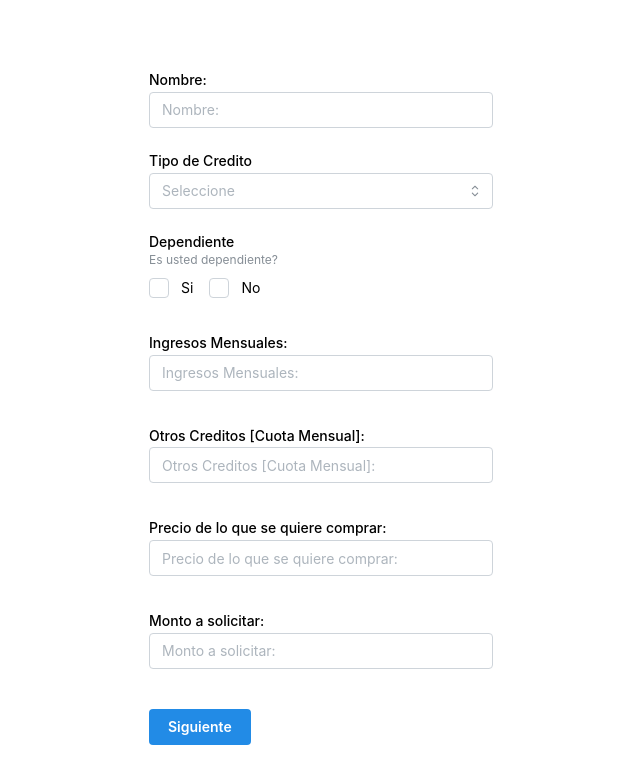
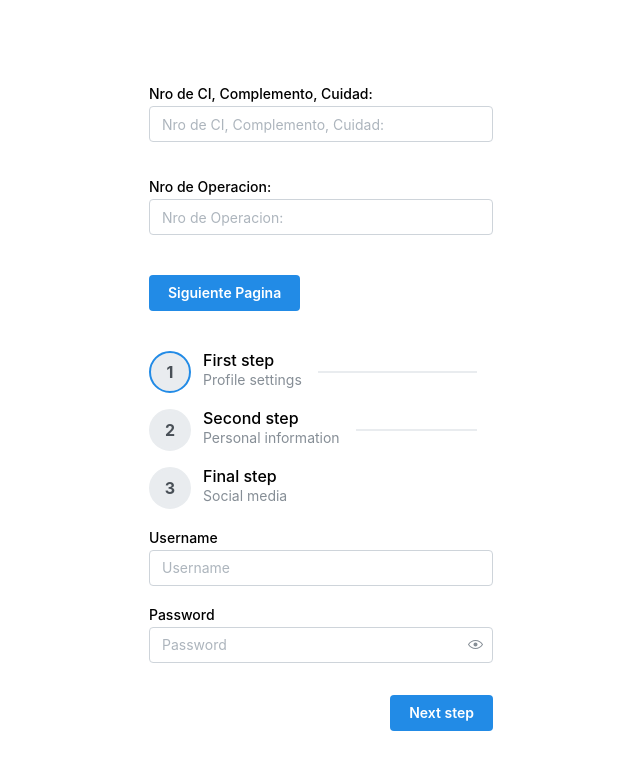
Before and after one commit to Alex-Flores-Dev/bun-project, a React (Create React App) app: page /seguimiento in a window 1280 px wide. Shown: the top 784 px of the page, without its empty margins (319-959 px from the left). Built offline with nearby package versions, Linux system fonts and the light colour scheme.

Commit message:
thrird part

```diff
--- a/package.json
+++ b/package.json
@@ -5,6 +5,7 @@
   "private": true,
   "dependencies": {
     "@mantine/core": "^7.1.2",
+    "@mantine/dates": "^7.1.3",
     "@mantine/form": "^7.1.2",
     "@mantine/hooks": "^7.1.2",
     "@mui/icons-material": "^5.14.13",
--- a/src/common/App.js
+++ b/src/common/App.js
@@ -1,36 +1,27 @@
 import './App.css';
 import '@mantine/core/styles.css';
-import { MantineProvider, createTheme, rem } from '@mantine/core';
+import { MantineProvider } from '@mantine/core';
 import FormOne from '../form1/Form1';
 import FormTwo from '../form1/Form2';
 import { Route, BrowserRouter as Router, Routes } from 'react-router-dom';
 import FormThree from '../form1/Form3';
+import FormFour from '../form1/Form4';
+import FormFive from '../form1/Form5';
 
-const theme = createTheme({
-  shadows: {
-    md: '1px 1px 3px rgba(0, 0, 0, .25)',
-    xl: '5px 5px 3px rgba(0, 0, 0, .25)',
-  },
-
-  headings: {
-    fontFamily: 'Roboto, sans-serif',
-    sizes: {
-      h1: { fontSize: rem(36) },
-    },
-  },
-});
 
 
 
 function App() {
   return (
-    <MantineProvider theme={theme}>
+    <MantineProvider >
       <div>
         <Router>
           <Routes>
             <Route element={<FormOne/>} exact path="/"/>
             <Route element={<FormTwo/>} exact path="/plan-de-pagos"/>
             <Route element={<FormThree/>} exact path="/agendar-reunion"/>
+            <Route element={<FormFour/>} exact path="/seguimiento"/>
+            <Route element={<FormFive/>} exact path="/seguimiento-cliente"/>
             <Route path="/*" element={<FormOne to="/" />} />
           </Routes>
         </Router>
--- /dev/null
+++ b/src/common/Card.jsx
@@ -0,0 +1,31 @@
+import { Card, Image, Text, Badge, Button, Group } from '@mantine/core';
+
+export default function CardInfo() {
+  return (
+    <Card shadow="sm" padding="lg" radius="md" withBorder>
+      <Card.Section>
+        <Image
+          src="https://images.unsplash.com/photo-1527004013197-933c4bb611b3?ixid=MnwxMjA3fDB8MHxwaG90by1wYWdlfHx8fGVufDB8fHx8&ixlib=rb-1.2.1&auto=format&fit=crop&w=720&q=80"
+          height={160}
+          alt="Norway"
+        />
+      </Card.Section>
+
+      <Group justify="space-between" mt="md" mb="xs">
+        <Text fw={500}>Norway Fjord Adventures</Text>
+        <Badge color="pink" variant="light">
+          On Sale
+        </Badge>
+      </Group>
+
+      <Text size="sm" c="dimmed">
+        With Fjord Tours you can explore more of the magical fjord landscapes with tours and
+        activities on and around the fjords of Norway
+      </Text>
+
+      <Button variant="light" color="blue" fullWidth mt="md" radius="md">
+        Book classic tour now
+      </Button>
+    </Card>
+  );
+}
--- /dev/null
+++ b/src/common/FormSteps.jsx
@@ -0,0 +1,96 @@
+import { useState } from 'react';
+import { Stepper, Button, Group, TextInput, PasswordInput, Code } from '@mantine/core';
+import { useForm } from '@mantine/form';
+
+export default function FormSteps() {
+  const [active, setActive] = useState(0);
+
+  const form = useForm({
+    initialValues: {
+      username: '',
+      password: '',
+      name: '',
+      email: '',
+      website: '',
+      github: '',
+    },
+
+    validate: (values) => {
+      if (active === 0) {
+        return {
+          username:
+            values.username.trim().length < 6
+              ? 'Username must include at least 6 characters'
+              : null,
+          password:
+            values.password.length < 6 ? 'Password must include at least 6 characters' : null,
+        };
+      }
+
+      if (active === 1) {
+        return {
+          name: values.name.trim().length < 2 ? 'Name must include at least 2 characters' : null,
+          email: /^\S+@\S+$/.test(values.email) ? null : 'Invalid email',
+        };
+      }
+
+      return {};
+    },
+  });
+
+  const nextStep = () =>
+    setActive((current) => {
+      if (form.validate().hasErrors) {
+        return current;
+      }
+      return current < 3 ? current + 1 : current;
+    });
+
+  const prevStep = () => setActive((current) => (current > 0 ? current - 1 : current));
+
+  return (
+    <>
+      <Stepper active={active}>
+        <Stepper.Step label="First step" description="Profile settings">
+          <TextInput label="Username" placeholder="Username" {...form.getInputProps('username')} />
+          <PasswordInput
+            mt="md"
+            label="Password"
+            placeholder="Password"
+            {...form.getInputProps('password')}
+          />
+        </Stepper.Step>
+
+        <Stepper.Step label="Second step" description="Personal information">
+          <TextInput label="Name" placeholder="Name" {...form.getInputProps('name')} />
+          <TextInput mt="md" label="Email" placeholder="Email" {...form.getInputProps('email')} />
+        </Stepper.Step>
+
+        <Stepper.Step label="Final step" description="Social media">
+          <TextInput label="Website" placeholder="Website" {...form.getInputProps('website')} />
+          <TextInput
+            mt="md"
+            label="GitHub"
+            placeholder="GitHub"
+            {...form.getInputProps('github')}
+          />
+        </Stepper.Step>
+        <Stepper.Completed>
+          Completed! Form values:
+          <Code block mt="xl">
+            {JSON.stringify(form.values, null, 2)}
+          </Code>
+        </Stepper.Completed>
+      </Stepper>
+
+      <Group justify="flex-end" mt="xl">
+        {active !== 0 && (
+          <Button variant="default" onClick={prevStep}>
+            Back
+          </Button>
+        )}
+        {active !== 3 && <Button onClick={nextStep}>Next step</Button>}
+      </Group>
+    </>
+  );
+}
--- a/src/common/InputForm.jsx
+++ b/src/common/InputForm.jsx
@@ -1,5 +1,4 @@
 import { TextInput } from '@mantine/core';
-import classes from './Form1.module.css';
 
 function InputForm(props) {
   return (
@@ -7,7 +6,6 @@ function InputForm(props) {
     placeholder={props.name}
     label={props.name}
     mt="xl"
-    classNames={classes}
   />
   );
 }
--- /dev/null
+++ b/src/common/ListOfResults.jsx
@@ -0,0 +1,31 @@
+import { List, ThemeIcon } from '@mantine/core';
+import { IconCircleCheck, IconCircleDashed } from '@tabler/icons-react';
+
+export default function ListOfResults() {
+  return (
+    <List
+      spacing="xs"
+      size="sm"
+      center
+      icon={
+        <ThemeIcon color="teal" size={24} radius="xl">
+          <IconCircleCheck size="1rem" />
+        </ThemeIcon>
+      }
+    >
+      <List.Item>Clone or download repository from GitHub</List.Item>
+      <List.Item>Install dependencies with yarn</List.Item>
+      <List.Item>To start development server run npm start command</List.Item>
+      <List.Item>Run tests to make sure your changes do not break the build</List.Item>
+      <List.Item
+        icon={
+          <ThemeIcon color="blue" size={24} radius="xl">
+            <IconCircleDashed size="1rem" />
+          </ThemeIcon>
+        }
+      >
+        Submit a pull request once you are done
+      </List.Item>
+    </List>
+  );
+}
--- a/src/form1/Form3.jsx
+++ b/src/form1/Form3.jsx
@@ -1,10 +1,12 @@
 import { Text,Button } from '@mantine/core';
 import ComboBox from '../common/ComboBox';
+import { useNavigate } from 'react-router-dom';
 
 function FormThree() {
     const redirectToGoogle = () => {
         window.open('https://calendly.com/', '_blank').focus();
       };
+      const navigate = useNavigate();
     return (
         <div className='main'>
             <div className='main-form'>
@@ -12,6 +14,7 @@ function FormThree() {
                 <ComboBox/>
                 <ComboBox/>
                 <Button variant="filled" onClick={redirectToGoogle}>Agendar Reunion</Button>
+                <Button variant="filled" onClick={()=>navigate('/seguimiento')}>Siguiente Pagina</Button>
             </div>
         </div>
      );
--- /dev/null
+++ b/src/form1/Form4.jsx
@@ -0,0 +1,20 @@
+import FormSteps from '../common/FormSteps';
+import InputForm from '../common/InputForm';
+import { useNavigate } from 'react-router-dom';
+import { Button } from '@mantine/core';
+
+function FormFour() {
+    const navigate = useNavigate();
+    return (
+        <div className='main'>
+            <div className='main-form'>
+                <InputForm name="Nro de CI, Complemento, Cuidad:"/>
+                <InputForm name="Nro de Operacion:"/>
+                <Button variant="filled" onClick={()=>navigate('/seguimiento-cliente')}>Siguiente Pagina</Button>
+                <FormSteps/>
+            </div>
+        </div>
+     );
+}
+
+export default FormFour;
--- /dev/null
+++ b/src/form1/Form5.jsx
@@ -0,0 +1,25 @@
+import { DateTimePicker } from '@mantine/dates';
+import ListOfResults from '../common/ListOfResults';
+import { Textarea } from '@mantine/core';
+import CardInfo from '../common/Card';
+import InputForm from '../common/InputForm';
+
+function FormFive() {
+    return (
+        <div className='main'>
+            <div className='main-form'>
+                <InputForm name="Fecha de Inicio:"/>
+                <DateTimePicker label="Pick date and time" placeholder="Pick date and time" />
+                <ListOfResults/>
+                <Textarea
+                    label="Input label"
+                    description="Input description"
+                    placeholder="Input placeholder"
+                />
+                <CardInfo/>
+            </div>
+        </div>
+     );
+}
+
+export default FormFive;
```
Also changed, not shown: 1 other file (tests, documents, lock files or other folders).
